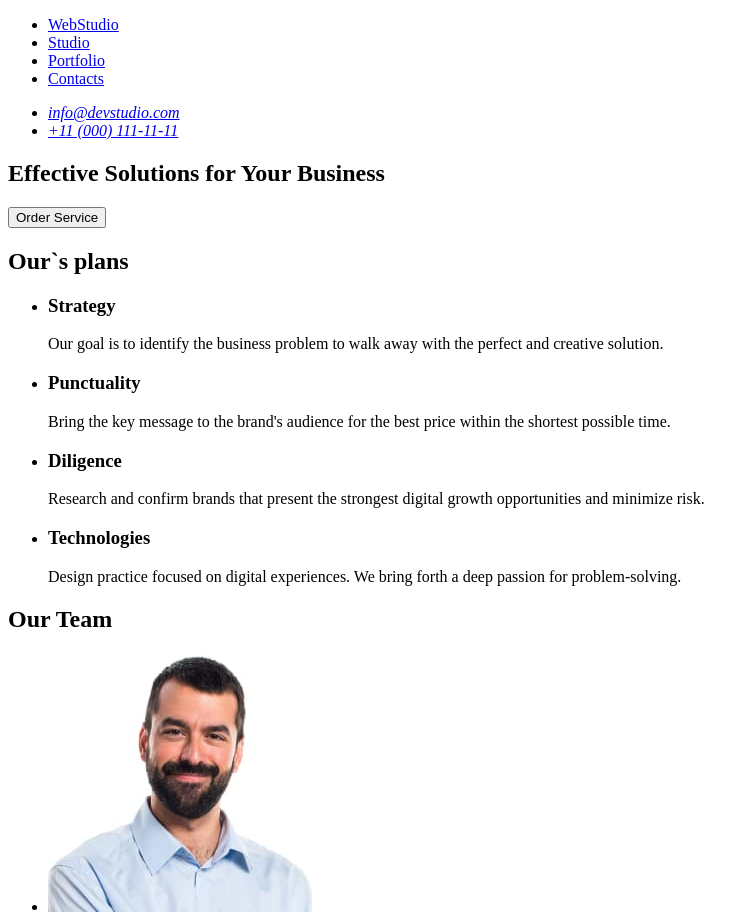
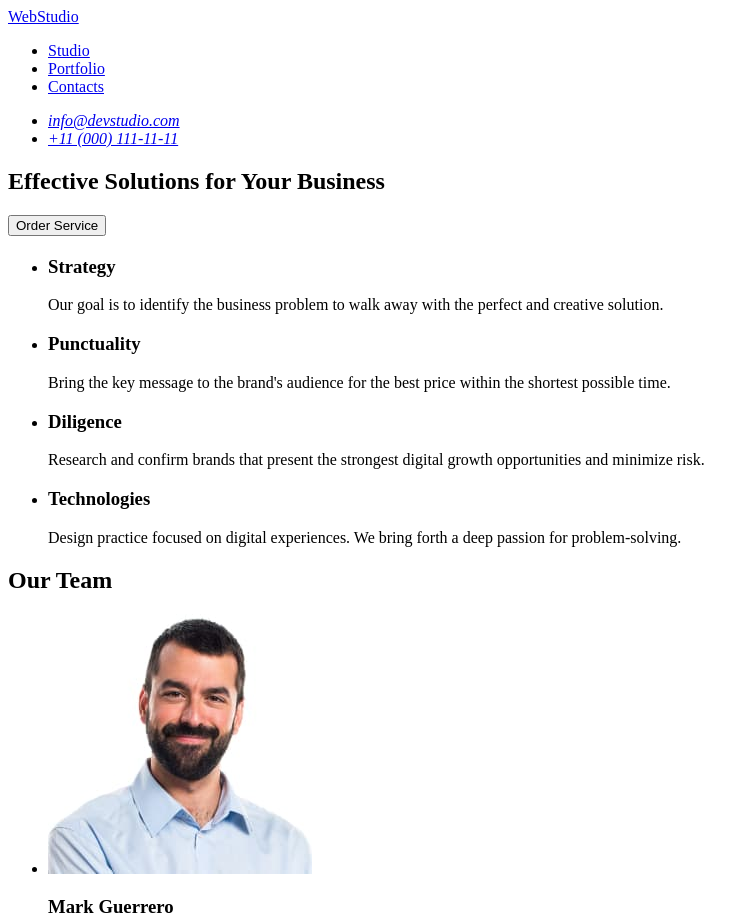
Before and after one commit to Maes-tr0/goit-markup-hw-01, a plain HTML site: page index.html in a window 1280 px wide. Shown: the top 921 px of the page, without its empty margins (0-754 px from the left). Drawn offline with Linux system fonts and the light colour scheme.

Commit message:
Updete index.html make edits #2

```diff
--- a/index.html
+++ b/index.html
@@ -10,10 +10,8 @@
 <body>
     <header>
         <nav>
+            <a href="./index.html">WebStudio</a>
             <ul>
-                <li>
-                    <a href="./index.html">WebStudio</a>
-                </li>
                 <li>
                     <a href="#">Studio</a>
                 </li>
@@ -45,7 +43,7 @@
         </section>
 
         <section>
-            <h2>Our`s plans</h2>
+            <h2></h2>
             <ul>
                 <li>
                     <h3>Strategy</h3>
```
